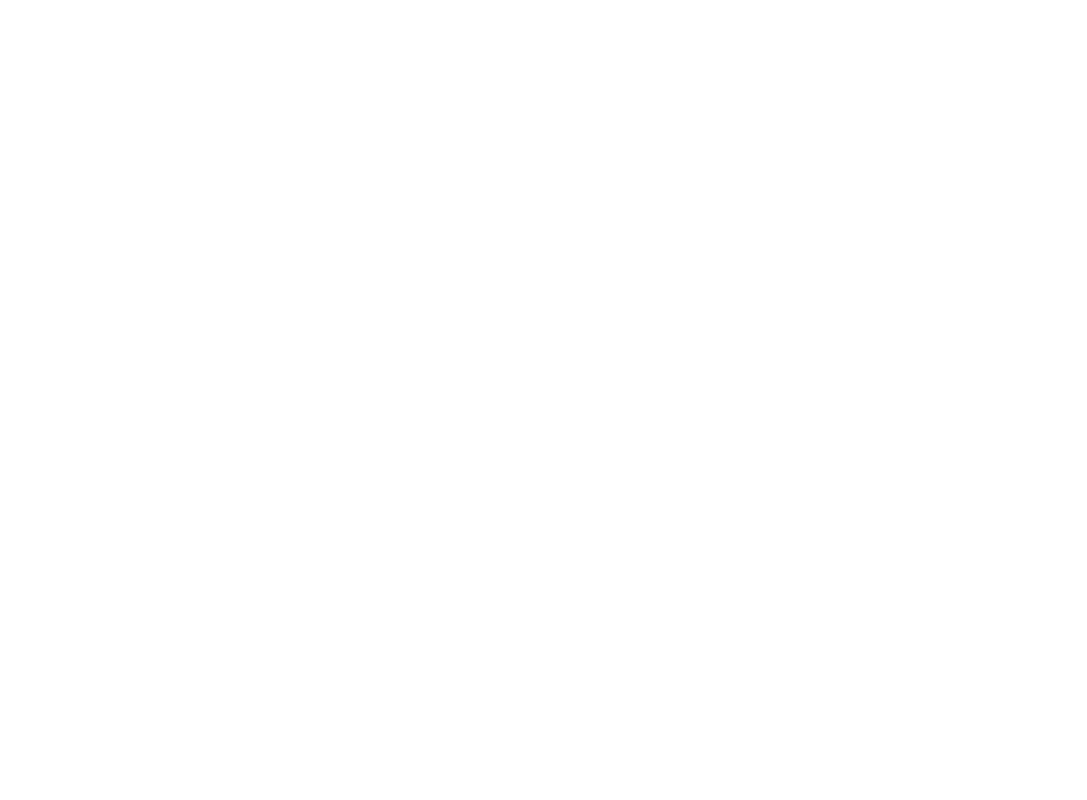
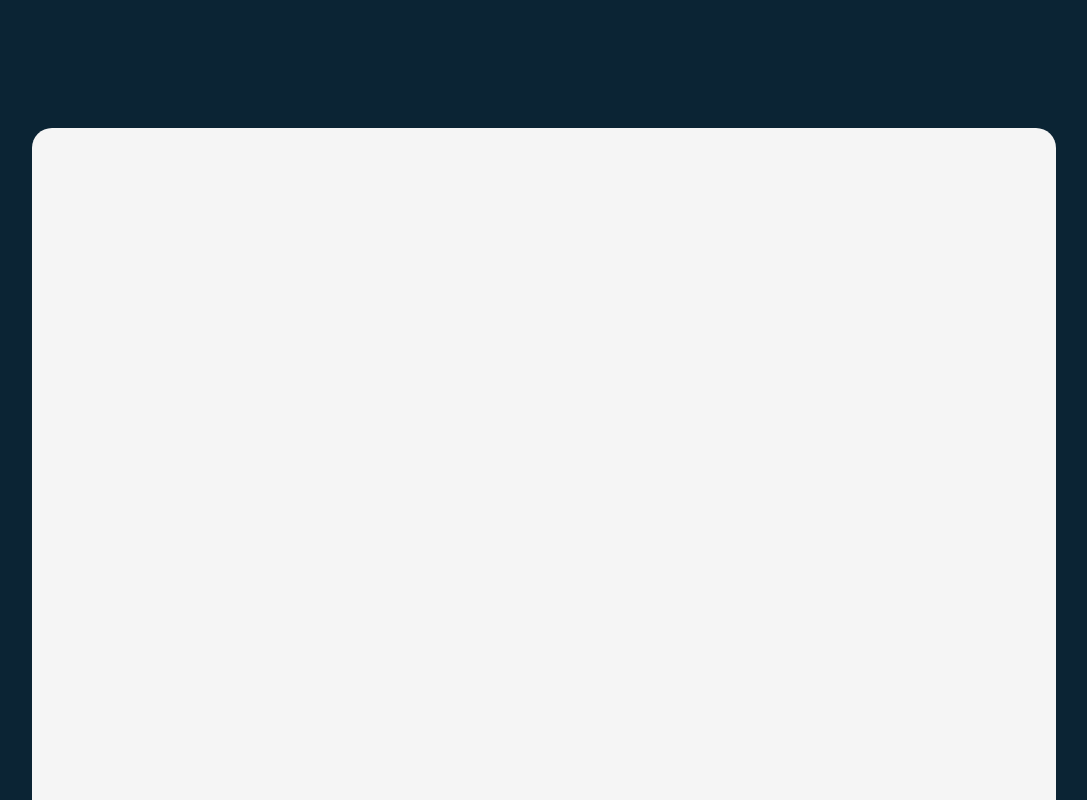
Before and after one commit to lay-Xi/ReactTenzies, a React (Create React App) app: page / in a window 1280 px wide. Shown: the top 800 px of the page, without its empty margins (96-1183 px from the left). Built offline with nearby package versions, Linux system fonts and the light colour scheme; the HTML template or start-up script is replaced by a standard one.

Commit message:
Added styling
Centered box to put game

```diff
--- a/src/App.tsx
+++ b/src/App.tsx
@@ -1,3 +1,3 @@
 export default function App() {
-  return <div></div>;
+  return <main></main>;
 }
--- a/src/index.css
+++ b/src/index.css
@@ -4,4 +4,13 @@
 
 body {
   margin: 0;
+  background: #0b2434;
+  padding: 10%;
 }
+
+main {
+  position: absolute;
+  background: #f5f5f5;
+  padding: 70% 40%;
+  border-radius: 20px;
+}
```
